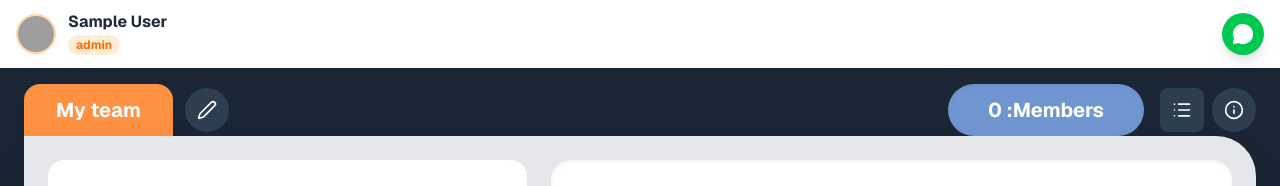
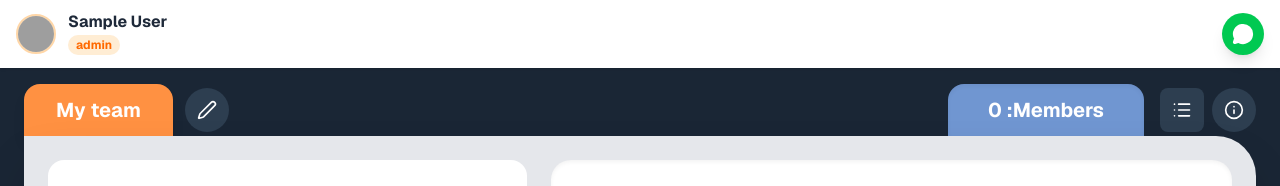
Before and after one commit to Oatto319/FinalProject, a Next.js app: page /join/myteam in a window 1280 px wide. Shown: the top 186 px of the page. Built offline with nearby package versions, Linux system fonts and the light colour scheme; sample sign-in values are in the browser's storage; grey boxes are pictures that could not be loaded.

Commit message:
fix text members

```diff
--- a/app/join/myteam/page.tsx
+++ b/app/join/myteam/page.tsx
@@ -182,7 +182,7 @@ const [popup, setPopup]             = useState<{ member: RoomMember; type: MBTIR
           <button onClick={() => { setEditingName(myGroup?.name ?? ''); setIsEditingName(true); }} className="bg-[#2D3E50] p-3 rounded-full text-white hover:bg-slate-700 transition-colors"><Edit2 size={20} /></button>
         </div>
         <div className="flex items-center gap-4">
-          <div className="bg-[#7096D1] text-white px-10 py-3 rounded-full font-bold text-xl flex items-center gap-2 shadow-inner">{myGroup ? myGroup.members.length : teamMembers.length} :Members</div>
+          <div className="bg-[#7096D1] text-white px-10 py-3 rounded-tl-2xl rounded-tr-2xl font-bold text-xl flex items-center gap-2 shadow-inner">{myGroup ? myGroup.members.length : teamMembers.length} :Members</div>
           <div className="flex gap-2">
             <button onClick={() => router.push('/join/myroom')} className="bg-[#2D3E50] p-3 rounded-lg text-white hover:bg-slate-700 transition-colors"><List size={20} /></button>
             <button onClick={() => router.push('/join/myroom')} className="bg-[#2D3E50] p-3 rounded-full text-white hover:bg-slate-700 transition-colors"><Info size={20} /></button>
```
